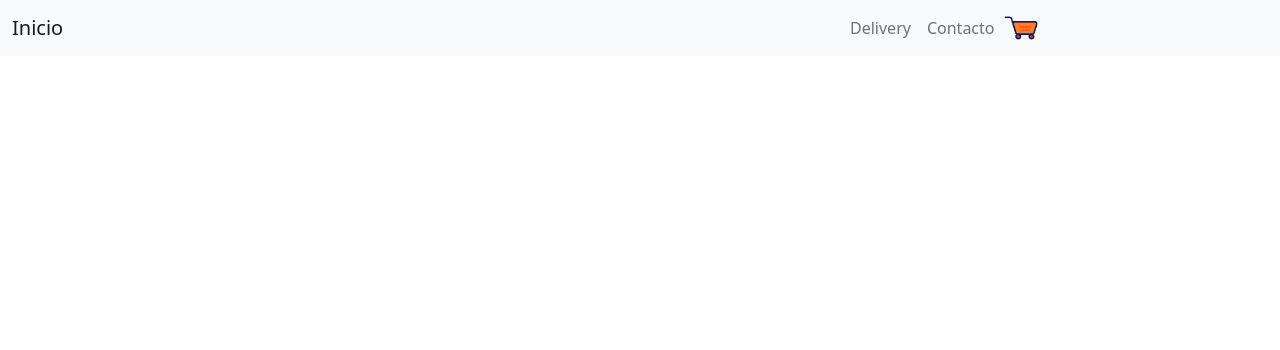
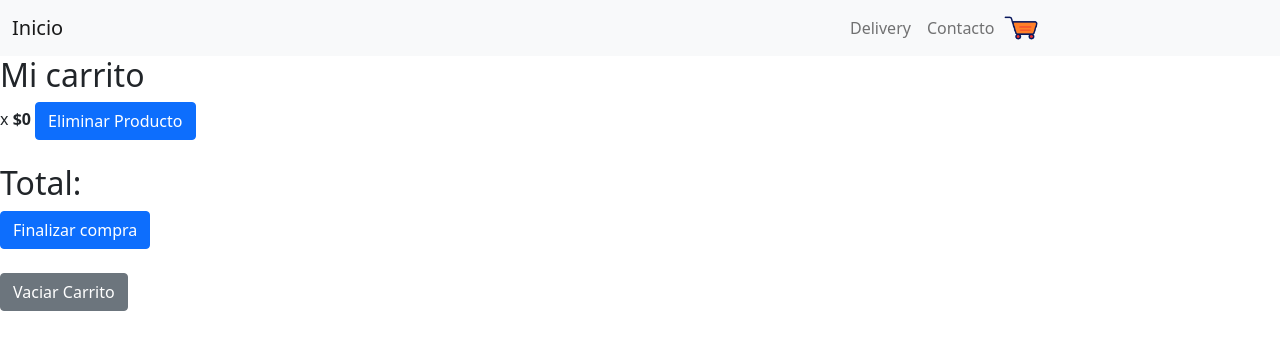
Before and after one commit to aguzbruno/CLI, a React (Create React App) app: page /Carrito in a window 1280 px wide. Shown: the top 350 px of the page. Built offline with nearby package versions, Linux system fonts and the light colour scheme.

Commit message:
cartview

```diff
--- a/src/App.js
+++ b/src/App.js
@@ -8,7 +8,6 @@ import Carrito from "./components/Carrito"
 import ItemDetailContainer from "./components/ItemDetailContainer"
 import { BrowserRouter, Switch, Route, Link } from 'react-router-dom';
 import {CartProvider} from "./components/CartContext"
-import {CountProvider} from "./components/Context2"
 
 
 function App(){
@@ -17,7 +16,6 @@ function App(){
     <>
 
 <div>
-  <CountProvider/>
   <CartProvider>
 <BrowserRouter>
   <Navbar/>
--- a/src/components/BotonFinalizar.jsx
+++ b/src/components/BotonFinalizar.jsx
@@ -11,8 +11,8 @@ function Botonfinalizar({Finalizarboton}){
 
 
     return (
-    // <Link to={`/Carrito`} type='button' className="btn btn-primary" >Finalizar compra</Link>
-    <button onClick={Finalizarboton} className="btn btn-primary" >Finalizar compra</button>
+    <Link to={`/Carrito`} type='button' className="btn btn-primary" >Finalizar compra</Link>
+
 
     )
 }
--- a/src/components/Carrito.jsx
+++ b/src/components/Carrito.jsx
@@ -1,4 +1,4 @@
-import { BackupOutlined } from "@material-ui/icons";
+// import { BackupOutlined } from "@material-ui/icons";
 import React from "react";
 import ItemList from "./ItemList"
 import { BrowserRouter, Switch, Route, Link } from 'react-router-dom';
@@ -7,13 +7,47 @@ import Botoncarrito from "./Botoncarrito"
 import BotonFinalizar from "./BotonFinalizar"
 import {useState, useEffect} from "react";
 import { useCart} from "../components/CartContext"
-import Delivery from "../components/Delivery"
+
 
 function Carrito(){
+  const cart = useCart();
+  // const preciototal=`${cart.cart[1].precio} * ${cart.cart[1].cantidad} `
+  // for (i=0; i<cart.length; i++){
+  //   <h2>{cart.cart[1].item} x {cart.cart[i].cantidad} </h2>
+  // }
+  let objetos=[]
+  const preciototal=0;
+function VaciarCarrito(){
+// cart.cart=[]
+// alert("Desapareceran todo lo que agregaste")
+cart.cart.splice([],1);
+}
+function removeItem(n){
+  // cart.cart=[]
+  // alert("Desapareceran todo lo que agregaste")
+  cart.cart.splice([n],1);
 
-    return(
-      <>
-    <h1></h1>
+  }
+  return(
+
+    <>
+     <h2>Mi carrito</h2>
+
+     {
+      cart.cart.map(item=>(
+
+      <div>
+        <strong key={item.id}>{item.item}</strong> x {item.cantidad} <strong>${item.precio*item.cantidad} </strong> <button  className="btn btn-primary" onClick={()=>{removeItem(item.id)}}>Eliminar Producto </button> <br />
+        <br />
+      </div>
+
+
+      ))
+
+      }
+      <h2>Total: {}</h2>
+      <BotonFinalizar ></BotonFinalizar> <br /><br />
+      <button onClick={VaciarCarrito} className="btn btn-secondary">Vaciar Carrito</button>
 
   </>
   );
--- a/src/components/CartContext.jsx
+++ b/src/components/CartContext.jsx
@@ -8,15 +8,14 @@ export let itemsencarrito = [];
 
 
 export const CartProvider =({children})=> {
-    const [cart, setCart] = useState ({itemsencarrito: [], cantidad:0});
+    const [cart, setCart] = useState ([{item:"",cantidad:"",precio:0,id:""}]);
 
-    const addItem=(item)=>{
-        setCart({...cart, itemsencarrito:
-            [...cart.itemsencarrito, item] })
+    const addItem=(item1,cantidad1,precio1,id1)=>{
+        setCart([...cart,{item:item1,cantidad:cantidad1,precio:precio1, id:id1}]);
 
     }
     return(
-        <CartContext.Provider value={{cart,addItem}}>
+        <CartContext.Provider value={{cart,addItem,}}>
             {children}</CartContext.Provider>
     )
 }
--- a/src/components/Contador.jsx
+++ b/src/components/Contador.jsx
@@ -1,11 +1,18 @@
 import { Divider } from "@material-ui/core";
 import {React, useState} from "react";
 import '../index.css'
-import {useCount}from "../components/Context2"
+import { useCart} from "../components/CartContext"
 
-const Contador = ({stock, initial}) => {
-const count = useCount();
-console.log(count);
+const Contador = ({stock, initial, count,setCount}) => {
+const cart = useCart();
+function agregacontador(n){
+    (count + n <= stock) && (count + n >= 1) ? (
+
+        setCount(count + n)
+        ) : (
+         alert("Estas seleccionando el 0 o superando el stock")
+         );
+}
 
 return (
     <>
--- a/src/components/Context2.jsx
+++ /dev/null
@@ -1,18 +0,0 @@
-import {useState, createContext,useContext} from "react"
-
-export const Context2= createContext(0);
-export const useCount = () => useContext (Context2);
-
-export const CountProvider =({children})=> {
-    const [count, setCount]=useState();
-    const agregacontador= (n) => {
-        // (count + n <= stock) && (count + n >= 1) ? setCount (count + n) : alert("Estas seleccionando el 0 o superando el stock")};
-        setCount(12)
-    }
-
-
-    return(
-        <Context2.Provider value={{count,agregacontador}}>
-            {children}</Context2.Provider>
-    )
-}
--- a/src/components/ItemDetail.jsx
+++ b/src/components/ItemDetail.jsx
@@ -8,23 +8,20 @@ import BotonFinalizar from "./BotonFinalizar"
 import {useState, useEffect} from "react";
 import { useCart} from "../components/CartContext"
 import Carrito from "../components/Carrito"
-import {useCount}from "../components/Context2"
+
 
 const ItemDetail =({productos})=> {
+const cart = useCart();
 const [carrito, setcarrito]= useState(false);
+const [count, setCount]= useState(1);
 
-const cart = useCart();
+
 
 
 function Agregaralcarrito1(){
   setcarrito(true)
-  cart.addItem([productos.nombre,productos.id]);
-  console.log(cart)
+  cart.addItem(productos.nombre,count,productos.precio,productos.id);
 }
-// function Finalizarcompra(){
-//   <Carrito itemsencarrito={itemsencarrito}></Carrito>
-// }
-
 return(
 
   <div className="card" key={productos.id}>
@@ -35,8 +32,9 @@ return(
                     <h6 className="card-title">{productos.descripcion}</h6>
                     <h6 className="card-title">${productos.precio}</h6>
                     </div>
-                    <Contador/>
-                    {carrito ?  <BotonFinalizar ></BotonFinalizar> : <Botoncarrito Agregaralcarrito={Agregaralcarrito1}></Botoncarrito>}
+
+
+                    {carrito ? (console.log(cart), <BotonFinalizar> </BotonFinalizar>) :( <React.Fragment>  <Contador stock={10} initial={count} count={count} setCount={setCount}> </Contador> <Botoncarrito Agregaralcarrito={Agregaralcarrito1}></Botoncarrito></React.Fragment>)}
 
                     <br />
                     <Link to={`/`} ><button  className="btn btn-secondary">  Volver</button></Link>
```
